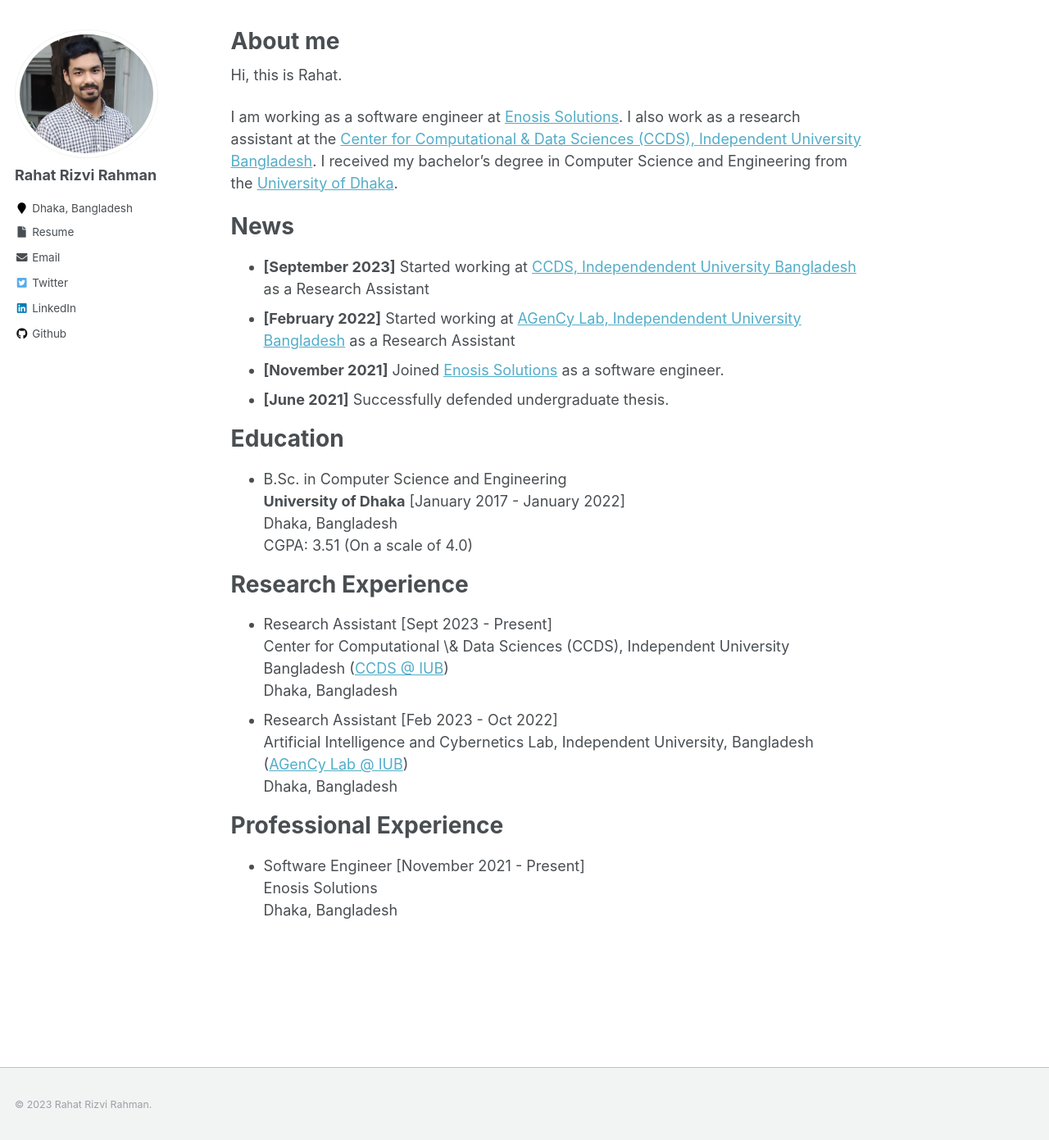
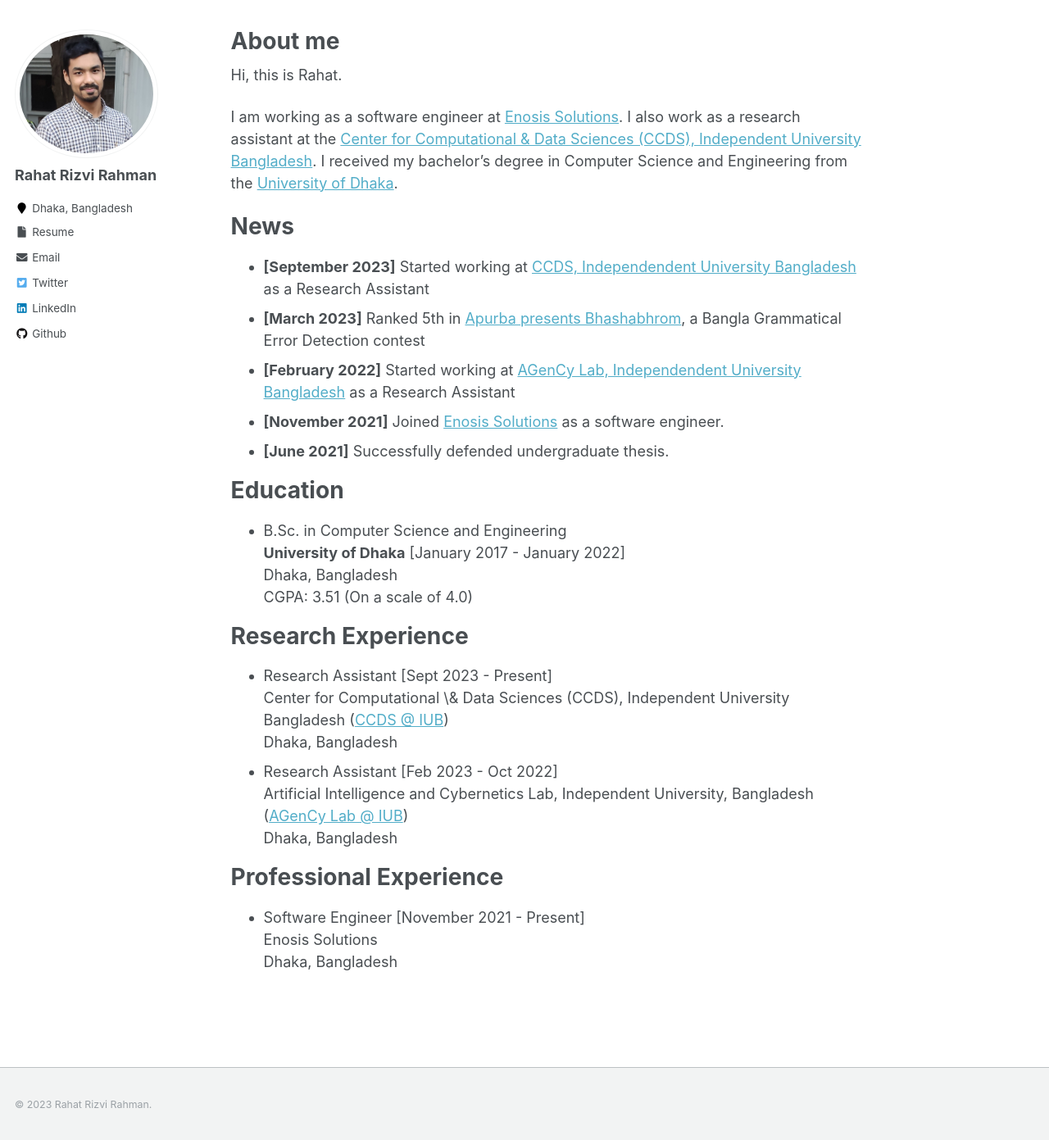
Before and after one commit to defender01/rahatrahman.github.io, a Jekyll site: the page built from _pages/about.md, in a window 1280 px wide and 1394 px high. Shown: the top 1391 px of the window at 82% size. Built offline with Jekyll 4.4.1, drawn with Linux system fonts in a browser that asks for light colours; part of the change alters nothing that is shown.

```diff
--- a/_config.yml
+++ b/_config.yml
@@ -115,7 +115,7 @@ author:
   xing             :
   youtube          :
   wikipedia        :
-  resume           : "https://drive.google.com/file/d/1UzJUkWbNSBSLbLUgZwfZdZplwttHBzOi/view?usp=sharing"
+  resume           : "https://drive.google.com/file/d/1DYsrkTPxG7GVRpxvyf1dT3mH6R2gvI5R/view?usp=sharing"
 
 
 # Reading Files
--- a/_pages/about.md
+++ b/_pages/about.md
@@ -15,6 +15,7 @@ I am working as a software engineer at [Enosis Solutions](https://www.enosisbd.c
 News
 ======
 - **[September 2023]** Started working at [CCDS, Independendent University Bangladesh](https://ccds.ai/) as a Research Assistant
+- **[March 2023]** Ranked 5th in [Apurba presents Bhashabhrom](https://www.kaggle.com/competitions/bengali-ged), a Bangla Grammatical Error Detection contest
 - **[February 2022]** Started working at [AGenCy Lab, Independendent University Bangladesh](https://agencylab.github.io/) as a Research Assistant
 - **[November 2021]** Joined [Enosis Solutions](https://www.enosisbd.com/) as a software engineer.
 - **[June 2021]** Successfully defended undergraduate thesis.
```
